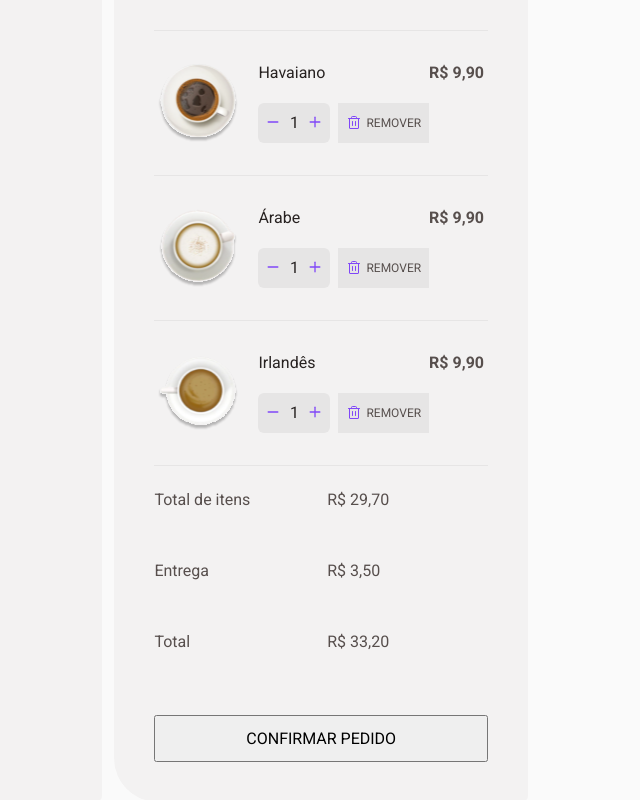
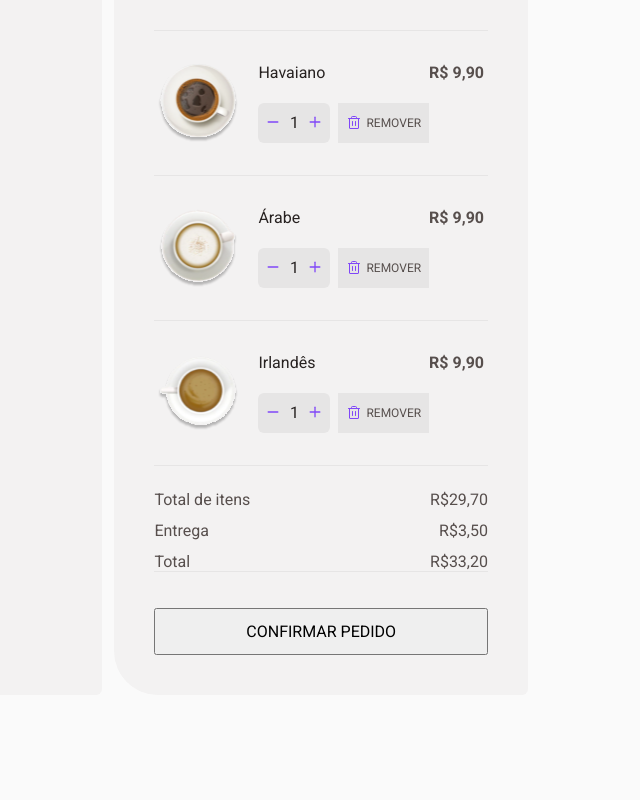
Before and after one commit to MartinGBB/coffee-delivery, a React (Vite) app: page /checkout in a window 1280 px wide. Shown: the part 1800-2600 px from the top of the page, without its empty margins (592-1232 px from the left). After the commit the page ends 2495 px from the top, so only its background shows below. Built offline with nearby package versions, Linux system fonts and the light colour scheme.

Commit message:
style: separa titulos de precios

```diff
--- a/src/pages/Checkout/CoffeSelected/index.tsx
+++ b/src/pages/Checkout/CoffeSelected/index.tsx
@@ -56,8 +56,9 @@ export function CoffeeSelected() {
         <span>
           R$ <span>33,20</span>
         </span>
-        <button>CONFIRMAR PEDIDO</button>
       </TotalContainer>
+
+      <button>CONFIRMAR PEDIDO</button>
     </SelectedContainer>
   )
 }
--- a/src/pages/Checkout/CoffeSelected/styles.ts
+++ b/src/pages/Checkout/CoffeSelected/styles.ts
@@ -7,9 +7,14 @@ export const SelectedContainer = styled.div`
   padding: 2.5rem;
   border-radius: 6px 44px;
 
-  > div:not(:last-child) {
+  > div {
     margin-bottom: 1.5rem;
     border-bottom: 1px solid ${({ theme }) => theme['base-button']};
+  }
+
+  > button {
+    margin-top: 0.75rem;
+    padding: 0.75rem;
   }
 `
 
@@ -68,14 +73,13 @@ export const ButtonsContainer = styled.div`
 `
 export const TotalContainer = styled.div`
   display: grid;
+  justify-content: space-between;
   grid-template-columns: repeat(2, 1fr);
-  grid-template-rows: repeat(4, 1fr);
-  gap: 12px;
+  grid-template-rows: repeat(3, 1fr);
+  gap: 0.75rem;
 
-  button {
-    grid-column: 1/3;
-
-    margin-top: 12px;
-    padding: 0.75rem;
+  span:nth-child(2n) {
+    display: flex;
+    justify-content: end;
   }
 `
```
